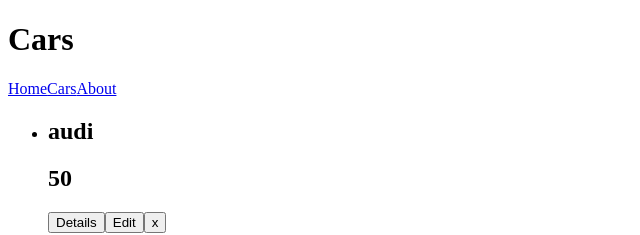
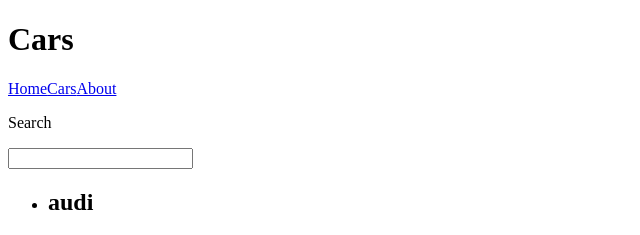
Before and after one commit to liad7/mister-bitcoin, a Vue app: page /car in a window 1280 px wide. Shown: the top 235 px of the page, without its empty margins (0-640 px from the left). Built offline with nearby package versions, Linux system fonts and the light colour scheme; the HTML template or start-up script is replaced by a standard one.

Commit message:
Car Filter

```diff
--- /dev/null
+++ b/src/assets/style/cmps/car-filter.scss
@@ -0,0 +1,7 @@
+.car-filter {
+    display: flex;
+    align-items: center;
+    gap: 10px;
+    padding: 10px;
+    background-color: darkgray;
+}
--- a/src/assets/style/main.scss
+++ b/src/assets/style/main.scss
@@ -4,3 +4,4 @@
 @import 'cmps/car-preview.scss';
 @import 'cmps/car-details.scss';
 @import 'cmps/car-edit.scss';
+@import 'cmps/car-filter.scss';
--- /dev/null
+++ b/src/cmps/car-filter.vue
@@ -0,0 +1,25 @@
+<template>
+    <div class="car-filter">
+        <p>Search</p>
+        <input @input="onFilter" v-model="filterBy.txt" type="text">
+    </div>
+</template>
+
+<script>
+export default {
+    data() {
+        return {
+            filterBy: {
+                txt: '',
+            }
+        }
+    },
+    methods: {
+        onFilter() {
+            this.$emit('filter', this.filterBy)
+        }
+    }
+}
+</script>
+
+<style lang="scss"></style>
--- a/src/pages/car-index.vue
+++ b/src/pages/car-index.vue
@@ -1,16 +1,19 @@
 <template>
-    <CarList @remove="removeCar" v-if="cars" :cars="cars"/>
+    <CarFilter @filter="onSetFilterBy"/>
+    <CarList @remove="removeCar" v-if="cars" :cars="filteredCars" />
     <RouterLink to="/car/edit"><button>Add a Car</button></RouterLink>
 </template>
 
 <script>
 import { carService } from '@/services/car.service.js'
 import CarList from '@/cmps/car-list.vue'
+import CarFilter from '@/cmps/car-filter.vue'
 
 export default {
     data() {
         return {
             cars: null,
+            filterBy: {},
         }
     },
     async created() {
@@ -20,11 +23,21 @@ export default {
         async removeCar(carId) {
             await carService.remove(carId)
             this.cars = this.cars.filter(car => car._id !== carId)
+        },
+        onSetFilterBy(filterBy) {
+            this.filterBy = filterBy
+        }
+    },
+    computed: {
+        filteredCars() {
+            const regex = new RegExp(this.filterBy.txt, 'i')
+            return this.cars.filter(car => regex.test(car.vendor))
         }
     },
     components: {
         CarList,
-    }
+        CarFilter,
+    },
 }
 </script>
 
```
